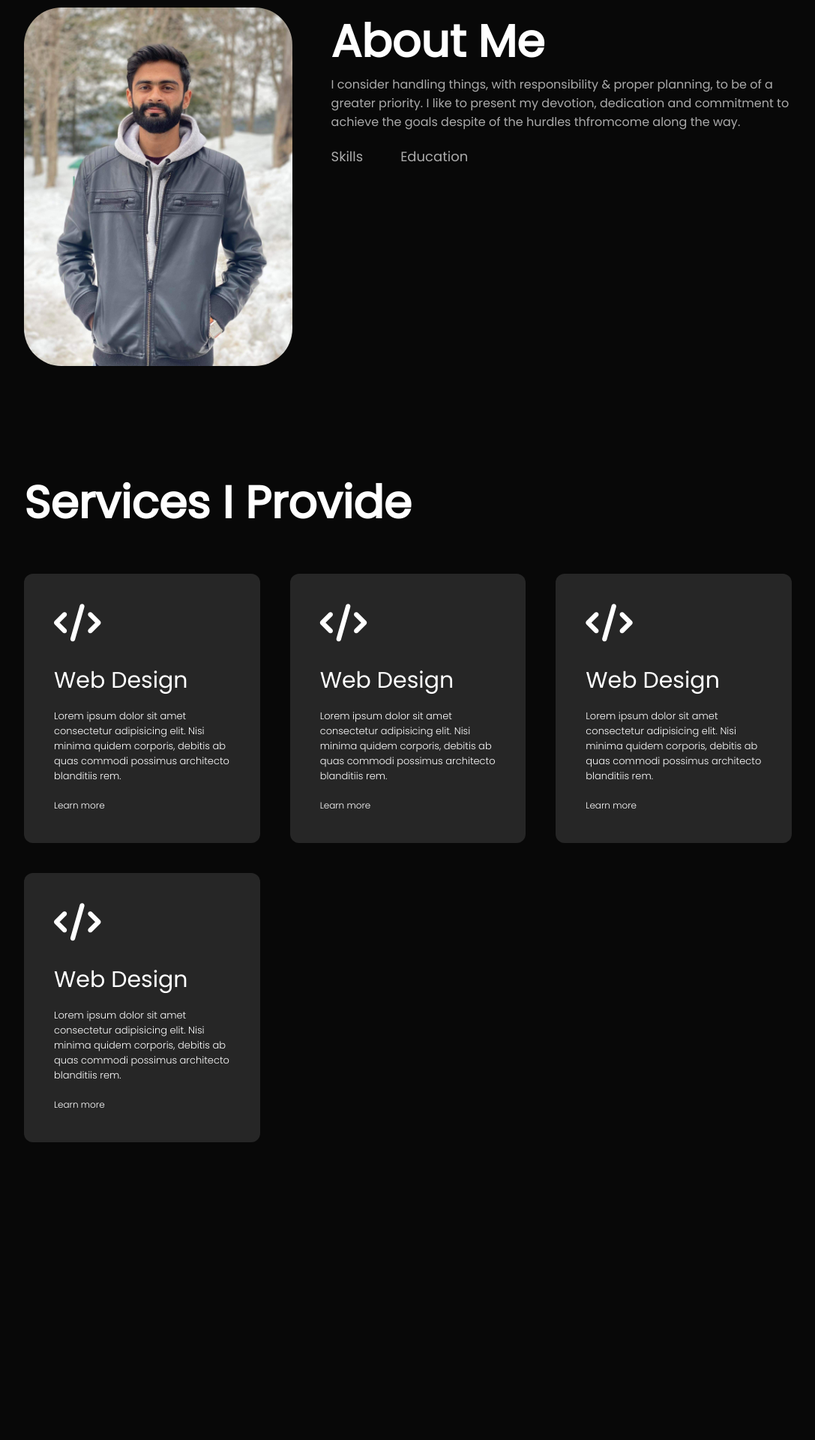
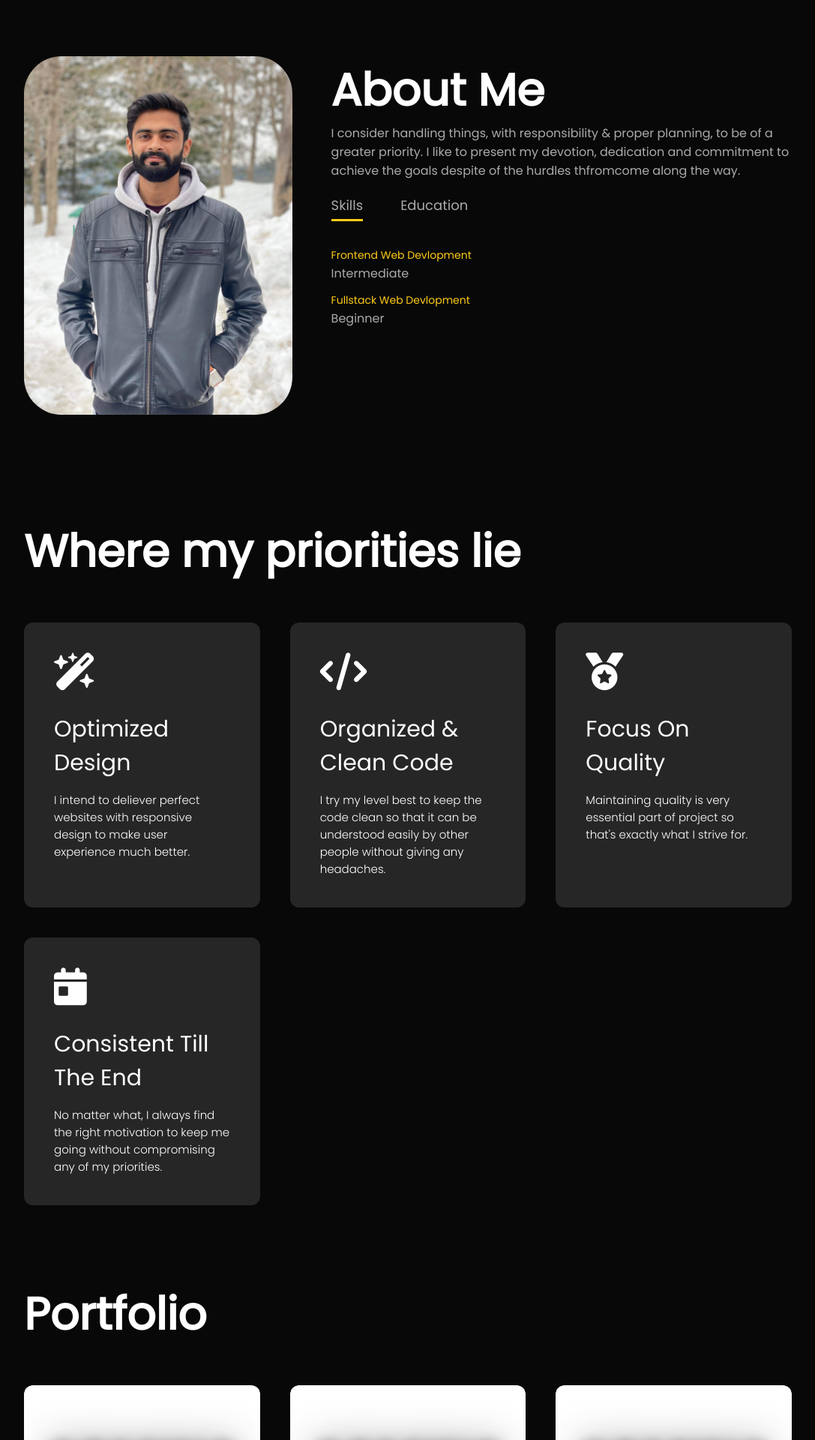
Before and after one commit to luqmanrajput/luqmanrajput.github.io, a React (Create React App) app: page / in a window 1280 px wide. Shown: the part 880-2800 px from the top of the page at 75% size, without its empty margins (96-1183 px from the left). Before the commit the page ends 2443 px from the top, so only its background shows below. Built offline with nearby package versions, Linux system fonts and the light colour scheme; the HTML template or start-up script is replaced by a standard one.

Commit message:
Upto Portfolio

```diff
--- a/src/App.js
+++ b/src/App.js
@@ -1,13 +1,17 @@
 import React from "react";
 import Navbar from './components/Navbar/Navbar';
+import Header from "./components/Header/Header";
 import About from "./components/About/About";
 import Services from './components/Services/Services'
+import Portfolio from "./components/Portfolio/Portfolio";
 function App() {
   return (
     <>
           <Navbar/>
+          <Header/>
           <About/>
           <Services/>
+          <Portfolio/>
     </>
   );
 }
--- a/src/components/About/About.js
+++ b/src/components/About/About.js
@@ -1,7 +1,7 @@
 import React,{useState} from "react";
 import '../About/About.css'
 const About = () => {
-    const [skills, setSkills] = useState(false);
+    const [skills, setSkills] = useState(true);
     const [education, setEducation] = useState(false);
     const skillsHandler=()=>{
         if (education===true) {
@@ -67,27 +67,30 @@ const About = () => {
                              </div>
                             <div className={`extras__content ${skills? "active__content":" " }`}>
                                 <ul>
-                                    <li><span>Web Development</span><br/>Web App Development</li>
-                                    <li><span>Web Development</span><br/>Web App Development</li>
-                                    <li><span>Web Development</span><br/>Web App Development</li>
+                                    <li><span>Frontend Web Devlopment</span><br/>Intermediate</li>
+                                    <li><span>Fullstack Web Devlopment</span><br/>Beginner</li>
                                 </ul>
                             </div>
                             <div className={`extras__content ${education? "active__content":" " }`}>
                                 <ul>
                                     <li>
-                                        <span>2018-2022</span><br></br>BS Software Engineering
-                                        <span style={{color:"white",fontWeight:"bold"}}> / </span>
+                                        <span>BS Software Engineering</span><br/>
                                         University Of Gujrat
+                                        <span style={{color:"white",fontWeight:"bold"}}>  / </span>
+                                         2018-2022
                                     </li>
                                     <li>
-                                        <span>2016-2018</span><br></br>Intermediate
+                                        <span>Intermediate in Computer Science</span><br/>
+                                        Intermediate
+                                        Army Public College Sarai Alamgir
                                         <span style={{color:"white",fontWeight:"bold"}}> / </span>
-                                         Army Public College Sarai Alamgir
+                                         2016-2018
                                     </li>
                                     <li>
-                                        <span>2014-2016</span><br></br>Matriculation
+                                        <span>Matriculation </span><br/>
+                                        Army Public School College Sarai Alamgir
                                         <span style={{color:"white",fontWeight:"bold"}}> / </span>
-                                        Army Public School College Sarai Alamgir
+                                        2014-2016
                                     </li>
                                 </ul>
                             </div>
--- /dev/null
+++ b/src/components/Header/Header.css
@@ -0,0 +1,31 @@
+/* Primary color */
+:root {
+    --primaryColor: #ffcc17ff;
+}
+
+/* Fonts */
+@import url("https://fonts.googleapis.com/css2?family=Poppins:wght@300;400&family=Rubik+Dirt&display=swap");
+
+/* Header (Navbar + Main display) */
+#header {
+    width: 100%;
+    height: 100vh;
+    /* background-image: url(../../../public/images/header__photo.jpg);
+        background-size: cover;
+        background-position: center; */
+    background-color: black;
+}
+/* Header Text */
+.header__text {
+    margin-top: 20%;
+    font-size: 30px;
+}
+
+.header__text h1 {
+    margin-top: 20px;
+    font-size: 60px;
+}
+
+.header__text p span {
+    color: var(--primaryColor);
+}
--- /dev/null
+++ b/src/components/Header/Header.js
@@ -0,0 +1,18 @@
+import React from 'react'
+import '../Header/Header.css'
+const Header = () => {
+  return (
+    <div id="header">
+            <div className="container">
+                <div className="header__text">
+                    <h1>Raja Luqman Sarwar</h1>
+                    <p>
+                        <span>Web Developer</span>
+                    </p>
+                </div>
+            </div>
+        </div>
+  )
+}
+
+export default Header
--- a/src/components/Navbar/Navbar.js
+++ b/src/components/Navbar/Navbar.js
@@ -3,36 +3,30 @@ import "../Navbar/Navbar.css";
 
 const Navbar = () => {
     return (
-        <div id="header">
+        <div id="navbar">
             <div className="container">
-                <nav className="header__navbar">
+            <nav className="navbar">
                     <a className="navbar__logo" href="/">
                         <em>Luqman's Portfolio</em>
                     </a>
                     <ul>
                         <li>
-                            <a href="/">Home</a>
+                            <a href="#header">Home</a>
                         </li>
                         <li>
                             <a href="#about">About</a>
                         </li>
                         <li>
-                            <a href="/">Services</a>
+                            <a href="#services">Services</a>
                         </li>
                         <li>
-                            <a href="/">Portfolio</a>
+                            <a href="#portfolio">Portfolio</a>
                         </li>
                         <li>
-                            <a href="/">Contact</a>
+                            <a href="#contact">Contact</a>
                         </li>
                     </ul>
                 </nav>
-                <div className="header__text">
-                    <h1>Raja Luqman Sarwar</h1>
-                    <p>
-                        <span>Web Developer</span>
-                    </p>
-                </div>
             </div>
         </div>
     );
--- /dev/null
+++ b/src/components/Portfolio/Portfolio.css
@@ -0,0 +1,92 @@
+/* Primary color */
+:root {
+    --primaryColor: #ffcc17ff;
+}
+
+/* Fonts */
+@import url("https://fonts.googleapis.com/css2?family=Poppins:wght@300;400&family=Rubik+Dirt&display=swap");
+
+/* Portfolio */
+#portfolio{
+    padding: 50px 0;
+}
+.portfolio__title{
+    font-size: 60px;
+    font-weight: 600;
+    color: #fff;
+}
+.portfolio__projects{
+    display: grid;
+    grid-template-columns: repeat(auto-fit, minmax(250px,1fr));
+    grid-gap: 40px;
+    margin-top: 50px;
+}
+.project{
+    border-radius: 10px;
+    position: relative;
+    overflow: hidden;
+}
+.project img{
+    width: 100%;
+    border-radius: 12px;
+    display: block;
+    transition: transform 0.5s;
+}
+.layer{
+    width: 100%;
+    height: 0;
+    background: linear-gradient(rgba(0,0,0,0.6), var(--primaryColor));
+    border-radius: 8px;
+    position: absolute;
+    left: 0;
+    bottom: 0;
+    overflow: hidden;
+    display: flex;
+    align-items: center;
+    justify-content: center;
+    flex-direction: column;
+    padding: 0 40px;
+    text-align: center;
+    font-size: 14px;
+    transition: height 0.5s;
+}
+.layer h2{
+    font-weight: 600;
+    font-size: 25px;
+    margin-bottom: 20px;
+}
+.layer a{
+    margin-top: 20px;
+    color: var(--primaryColor);
+    text-decoration: none;
+    font-size: 18px;
+    line-height: 60px;
+    background: #fff;
+    width: 60px;
+    height: 60px;
+    border-radius: 50%;
+    text-align: center;
+}
+
+.project:hover img{
+    transform: scale(1.1);
+}
+.project:hover .layer{
+    height: 100%;
+}
+.btn{
+    display: block;
+    margin: 50px auto;
+    width: fit-content;
+    border: 1px solid var(--primaryColor);
+    padding: 10px 25px;
+    border-radius: 6px;
+    text-decoration: none;
+    color: var(--primaryColor);
+}
+.btn:hover{
+    background: var(--primaryColor);
+    border: 1px solid whitesmoke;
+    transition: 0.5s;
+    color: whitesmoke;
+}
--- /dev/null
+++ b/src/components/Portfolio/Portfolio.js
@@ -0,0 +1,42 @@
+import React from 'react'
+import '../Portfolio/Portfolio.css'
+const Portfolio = () => {
+  return (
+    <>
+        <div id="portfolio">
+            <div className="container">
+                <h1 className="portfolio__title">Portfolio</h1>
+                <div className="portfolio__projects">
+                    <div className="project">
+                        <img src='images/comingSoon.png' alt='...'/>
+                        <div className="layer">
+                            <h2>eNotes App</h2>
+                            <p>The app allows you to create and manage notes.</p>
+                            <a href="#services"><i className="fa-solid fa-anchor"></i></a>
+                        </div>
+                    </div>
+                    <div className="project">
+                        <img src='images/comingSoon.png' alt='...'/>
+                        <div className="layer">
+                            <h2>In Progress</h2>
+                            <p>Will be uploaded here soon.</p>
+                            <a href="#services"><i className="fa-solid fa-anchor"></i></a>
+                        </div>
+                    </div>
+                    <div className="project">
+                        <img src='images/comingSoon.png' alt='...'/>
+                        <div className="layer">
+                        <h2>In Progress</h2>
+                            <p>Will be uploaded here soon.</p>
+                            <a href="#services"><i className="fa-solid fa-anchor"></i></a>
+                        </div>
+                    </div>
+                </div>
+                <a className="btn" href='#header'>View More</a>
+            </div>
+        </div>
+    </>
+  )
+}
+
+export default Portfolio
--- a/src/components/Services/Services.css
+++ b/src/components/Services/Services.css
@@ -26,6 +26,9 @@
     border-radius: 12px;
     transition: background 0.5s , transform 0.5s;
 }
+.services__list div p{
+    font-size: 15px;
+}
 .services__list div i{
     font-size: 50px;
     margin-bottom: 30px;
@@ -35,14 +38,14 @@
    font-weight: 500;
    margin-bottom: 15px;
 }
-.services__list div a{
-   text-decoration: none;
-   color: #fff;
-   font-size: 12px;
-   margin-top: 20px;
-   display: inline-block;
-}
 .services__list div:hover{
     background: var(--primaryColor);
     transform: translateY(-10px);
 }
+.services__list div:hover p{
+    color: #262626;
+    font-weight: bold;
+}
+.services__list div:hover h2{
+    color: #262626;
+}
--- a/src/components/Services/Services.js
+++ b/src/components/Services/Services.js
@@ -4,31 +4,28 @@ const Services = () => {
   return (
     <div id='services'>
       <div className="container">
-        <h1 className='services__title'>Services I Provide</h1>
+        <h1 className='services__title'>Where my priorities lie</h1>
         <div className="services__list">
             <div>
-                <i class="fa-solid fa-code"></i>
-                <h2>Web Design</h2>
-                <p>Lorem ipsum dolor sit amet consectetur adipisicing elit. Nisi minima quidem corporis, debitis ab quas commodi possimus architecto blanditiis rem.</p>
-                <a href="#about">Learn more</a>
+                <i className="fa-solid fa-wand-magic-sparkles"></i>
+                <h2>Optimized Design</h2>
+                <p>I intend to deliever perfect websites with responsive design to make user experience much better.</p>
             </div>
             <div>
-                <i class="fa-solid fa-code"></i>
-                <h2>Web Design</h2>
-                <p>Lorem ipsum dolor sit amet consectetur adipisicing elit. Nisi minima quidem corporis, debitis ab quas commodi possimus architecto blanditiis rem.</p>
-                <a href="#about">Learn more</a>
+                <i className="fa-solid fa-code"></i>
+                <h2>Organized & Clean Code</h2>
+                <p>I try my level best to keep the code clean so that it can be understood easily by other people without giving any headaches.</p>
             </div>
             <div>
-                <i class="fa-solid fa-code"></i>
-                <h2>Web Design</h2>
-                <p>Lorem ipsum dolor sit amet consectetur adipisicing elit. Nisi minima quidem corporis, debitis ab quas commodi possimus architecto blanditiis rem.</p>
-                <a href="#about">Learn more</a>
+                <i className="fa-solid fa-medal"></i>
+
+                <h2>Focus On Quality</h2>
+                <p>Maintaining quality is very essential part of project so that's exactly what I strive for. </p>
             </div>
             <div>
-                <i class="fa-solid fa-code"></i>
-                <h2>Web Design</h2>
-                <p>Lorem ipsum dolor sit amet consectetur adipisicing elit. Nisi minima quidem corporis, debitis ab quas commodi possimus architecto blanditiis rem.</p>
-                <a href="#about">Learn more</a>
+                <i className="fa-solid fa-calendar-day"></i>
+                <h2>Consistent Till The End</h2>
+                <p>No matter what, I always find the right motivation to keep me going without compromising any of my priorities.</p>
             </div>
         </div>
       </div>
```
Also changed, not shown: src/components/Navbar/Navbar.css (+6 -31 lines), public/images/comingSoon.png (added).
